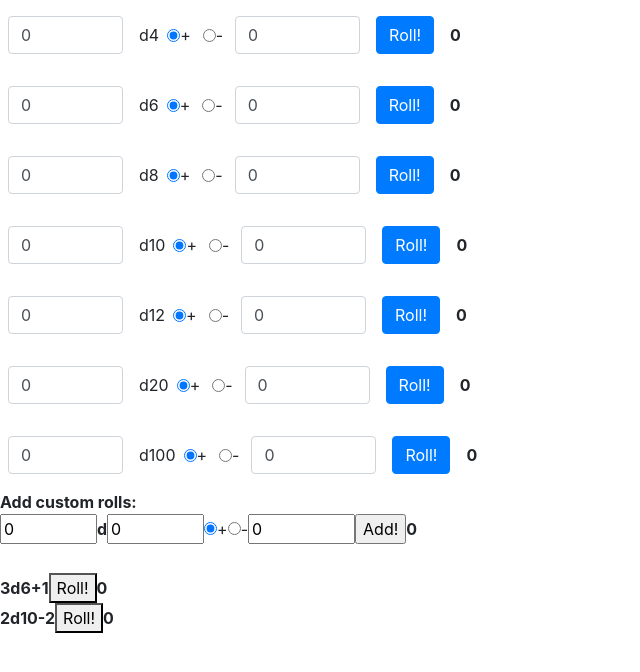
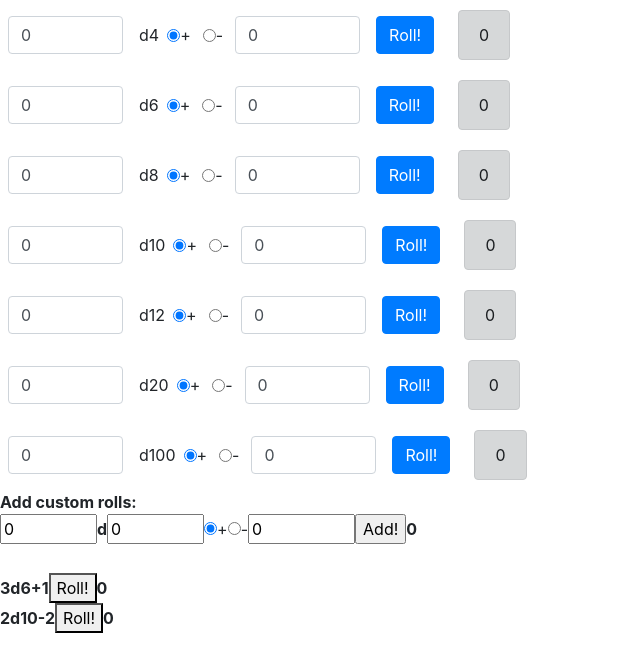
Before and after one commit to bsmalladi/dmDiceRoller, a React (Create React App) app: page / in a window 1280 px wide. Shown: the top 672 px of the page, without its empty margins (0-640 px from the left). Built offline with nearby package versions, Linux system fonts and the light colour scheme.

Commit message:
styling default rolls

```diff
--- a/src/components/defaultRoller.jsx
+++ b/src/components/defaultRoller.jsx
@@ -76,7 +76,7 @@ class DefaultRoller extends Component {
           value="Roll!"
           className="m-3 btn btn-primary"
         />
-        <strong>{this.state.currentRoll}</strong>
+        <div className="alert alert-dark m-2">{this.state.currentRoll}</div>
       </form>
     );
   }
```
